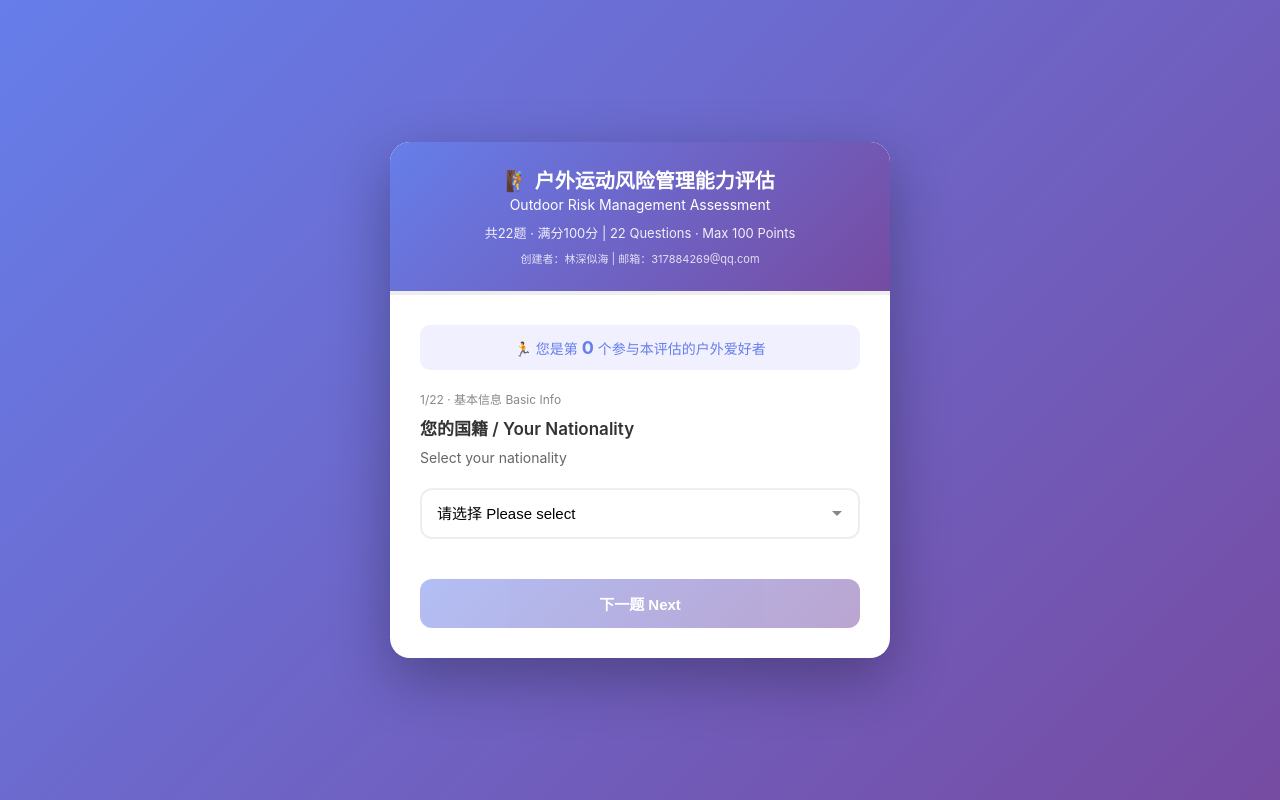
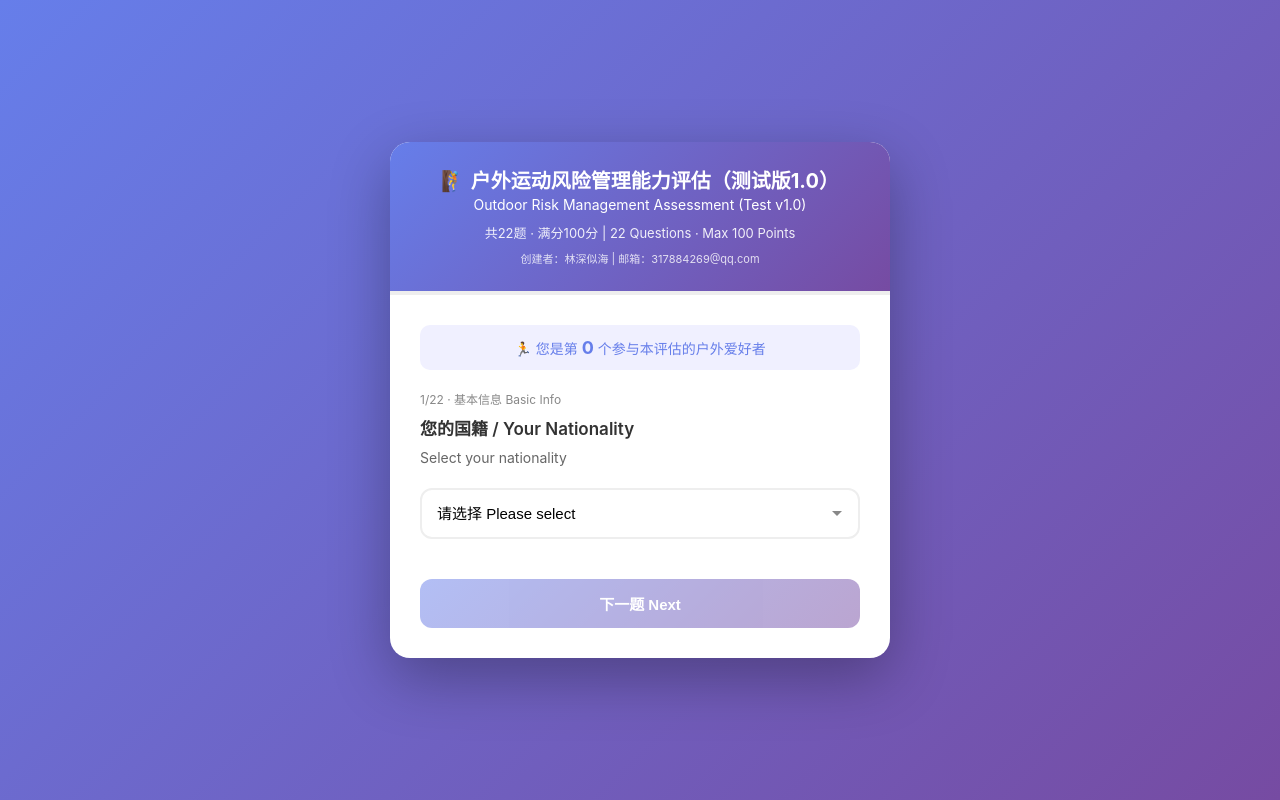
Before and after one commit to linhai1973/outdoor-risk-assessment, a plain HTML site: page outdoor-risk-assessment.html in a window 1280 px wide. Drawn offline with Linux system fonts and the light colour scheme.

Commit message:
标题加上测试版1.0标注

```diff
--- a/outdoor-risk-assessment.html
+++ b/outdoor-risk-assessment.html
@@ -3,7 +3,7 @@
 <head>
     <meta charset="UTF-8">
     <meta name="viewport" content="width=device-width, initial-scale=1.0">
-    <title>户外运动风险管理能力评估 | Outdoor Risk Assessment</title>
+    <title>户外运动风险管理能力评估（测试版1.0） | Outdoor Risk Assessment (Test v1.0)</title>
     <style>
         * { box-sizing: border-box; margin: 0; padding: 0; }
         body { font-family: -apple-system, BlinkMacSystemFont, 'Segoe UI', Roboto, sans-serif; background: linear-gradient(135deg, #667eea 0%, #764ba2 100%); min-height: 100vh; display: flex; align-items: center; justify-content: center; padding: 20px; }
@@ -57,7 +57,7 @@
 <body>
     <div class="container">
         <div class="header">
-            <h1>🧗 户外运动风险管理能力评估<br><small style="font-size:14px;font-weight:400">Outdoor Risk Management Assessment</small></h1>
+            <h1>🧗 户外运动风险管理能力评估（测试版1.0）<br><small style="font-size:14px;font-weight:400">Outdoor Risk Management Assessment (Test v1.0)</small></h1>
             <p>共22题 · 满分100分 | 22 Questions · Max 100 Points</p>
             <p style="font-size:11px;margin-top:8px;opacity:0.8">创建者：林深似海 | 邮箱：317884269@qq.com</p>
         </div>
```
